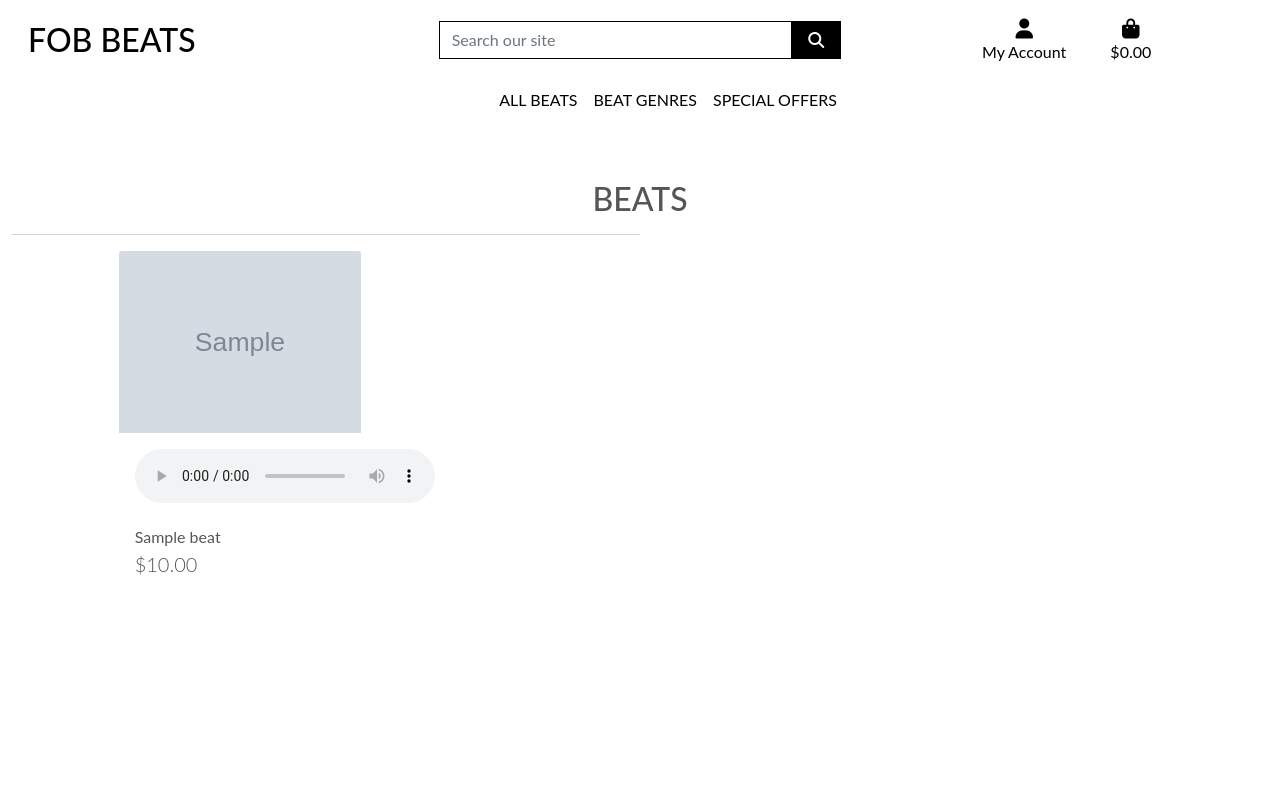
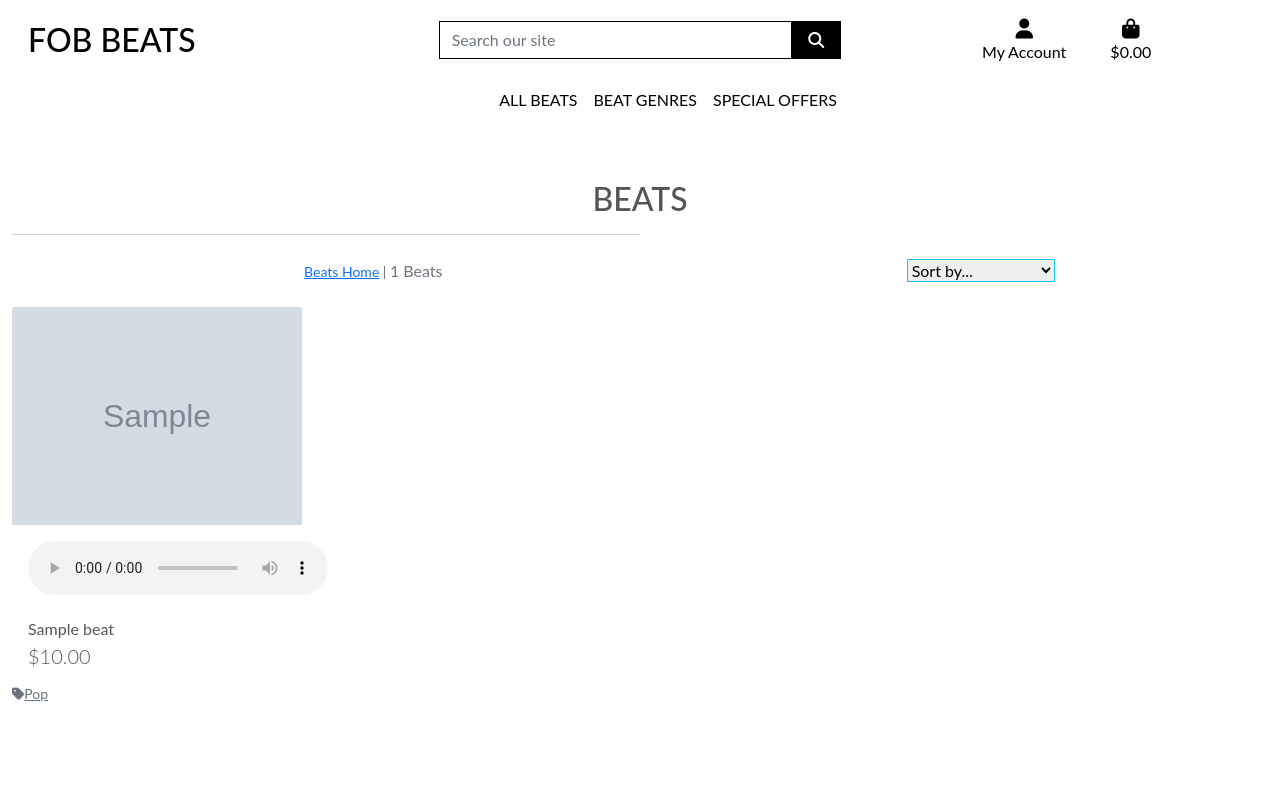
Before and after one commit to cobobc/cob_MilestonePJ_4, a Django app: page /beats/ in a window 1280 px wide. Run offline with Django 3.2, Linux system fonts and the light colour scheme; data comes from the database, SQL or seed files in the repository; tables that the repository leaves empty hold one stand-in row (values such as "Sample post"); grey boxes marked "Sample" are stand-in pictures; parts of the project's set-up code (start-up, migrations or seed data) failed here and were passed over; some libraries are stand-ins or nearby versions.

Commit message:
Add product count and sorting

```diff
--- a/beats/templates/beats/beats.html
+++ b/beats/templates/beats/beats.html
@@ -15,12 +15,40 @@
     <div class="row">
         <div class="col text-center mt-3">
             <h2 class="logo-font">Beats</h2>
+            {% for c in current_genres %}
+                <a class="genre-badge text-decoration-none" href="{% url 'beats' %}?genre={{ c.name }}">
+                    <span class="p-2 mt-2 badge badge-white text-black rounded-0 border border-dark">{{ c.friendly_name }}</span>
+                </a>
+            {% endfor %}
             <hr class="w-50 mb-1">
         </div>
     </div>
     <div class="row">
         <div class="beat-container col-10 offset-1">
-            <div class="row mt-1 mb-2"></div>
+            <div class="row mt-1 mb-2">
+                <div class="col-12 col-md-6 my-auto order-md-last d-flex justify-content-center justify-content-md-end">
+                    <div class="sort-select-wrapper w-50">
+                        <select id="sort-selector" class="custom-select custom-select-sm rounded-0 border border-{% if current_sorting != 'None_None' %}info{% else %}black{% endif %}">
+                            <option value="reset" {% if current_sorting == 'None_None' %}selected{% endif %}>Sort by...</option>
+                            <option value="price_asc" {% if current_sorting == 'price_asc' %}selected{% endif %}>Price (low to high)</option>
+                            <option value="price_desc" {% if current_sorting == 'price_desc' %}selected{% endif %}>Price (high to low)</option>
+                            <option value="name_asc" {% if current_sorting == 'name_asc' %}selected{% endif %}>Name (A-Z)</option>
+                            <option value="name_desc" {% if current_sorting == 'name_desc' %}selected{% endif %}>Name (Z-A)</option>
+                            <option value="genre_asc" {% if current_sorting == 'genre_asc' %}selected{% endif %}>Genre (A-Z)</option>
+                            <option value="genre_desc" {% if current_sorting == 'genre_desc' %}selected{% endif %}>Genre (Z-A)</option>
+                        </select>
+                    </div>
+                </div>
+                <div class="col-12 col-md-6 order-md-first">
+                    <p class="text-muted mt-3 text-center text-md-left">
+                        {% if search_term or current_genres or current_sorting != 'None_None' %}
+                            <span class="small"><a href="{% url 'beats' %}">Beats Home</a> | </span>
+                        {% endif %}
+                        {{ beats|length }} Beats{% if search_term %} found for <strong>"{{ search_term }}"</strong>{% endif %}
+                    </p>
+                </div>
+            </div>
+            </div>
             <div class="row">
                 {% for beat in beats %}
                     <div class="col-sm-6 col-md-6 col-lg-4 col-xl-3">
@@ -47,6 +75,13 @@
                                         </div>
                                     </div>
                                 </div>
+                            {% if beat.genre %}
+                                <p class="small mt-1 mb-0">
+                                    <a class="text-muted" href="{% url 'beats' %}?genre={{ beat.genre.name }}">
+                                        <i class="fas fa-tag mr-1"></i>{{ beat.genre.friendly_name }}
+                                    </a>
+                                </p>
+                            {% endif %}
                         </div>
                     </div>
                     {% if forloop.counter|divisibleby:1 %}
--- a/beats/views.py
+++ b/beats/views.py
@@ -21,7 +21,8 @@ def all_beats(request):
             if sortkey == 'name':
                 sortkey = 'lower_name'
                 beats = beats.annotate(lower_name=Lower('name'))
-
+            if sortkey == 'genre':
+                sortkey = 'genre__name'
             if 'direction' in request.GET:
                 direction = request.GET['direction']
                 if direction == 'desc':
--- a/static/css/base.css
+++ b/static/css/base.css
@@ -66,6 +66,11 @@ body {
 	z-index: -1;
 }
 
+a.genre-badge > span.badge:hover {
+    background: #212529 !important;
+    color: #fff !important;
+}
+
 /* -------------------------------- Media Queries */
 
 /* Slightly larger container on xl screens */
```
Also changed, not shown: beats/templates/beats/beat_detail.html (+7 -0 lines). Lines whose indentation alone changed are shown as unchanged.
